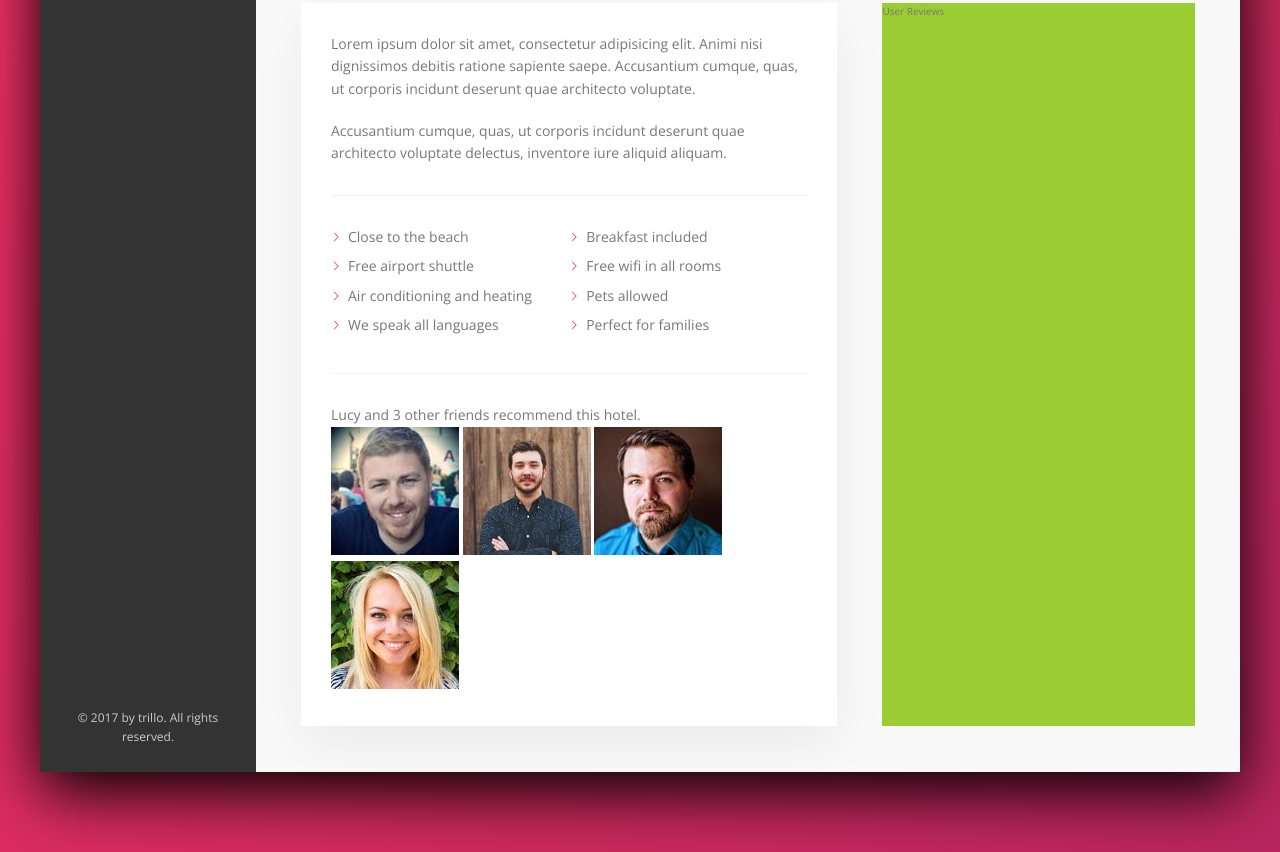
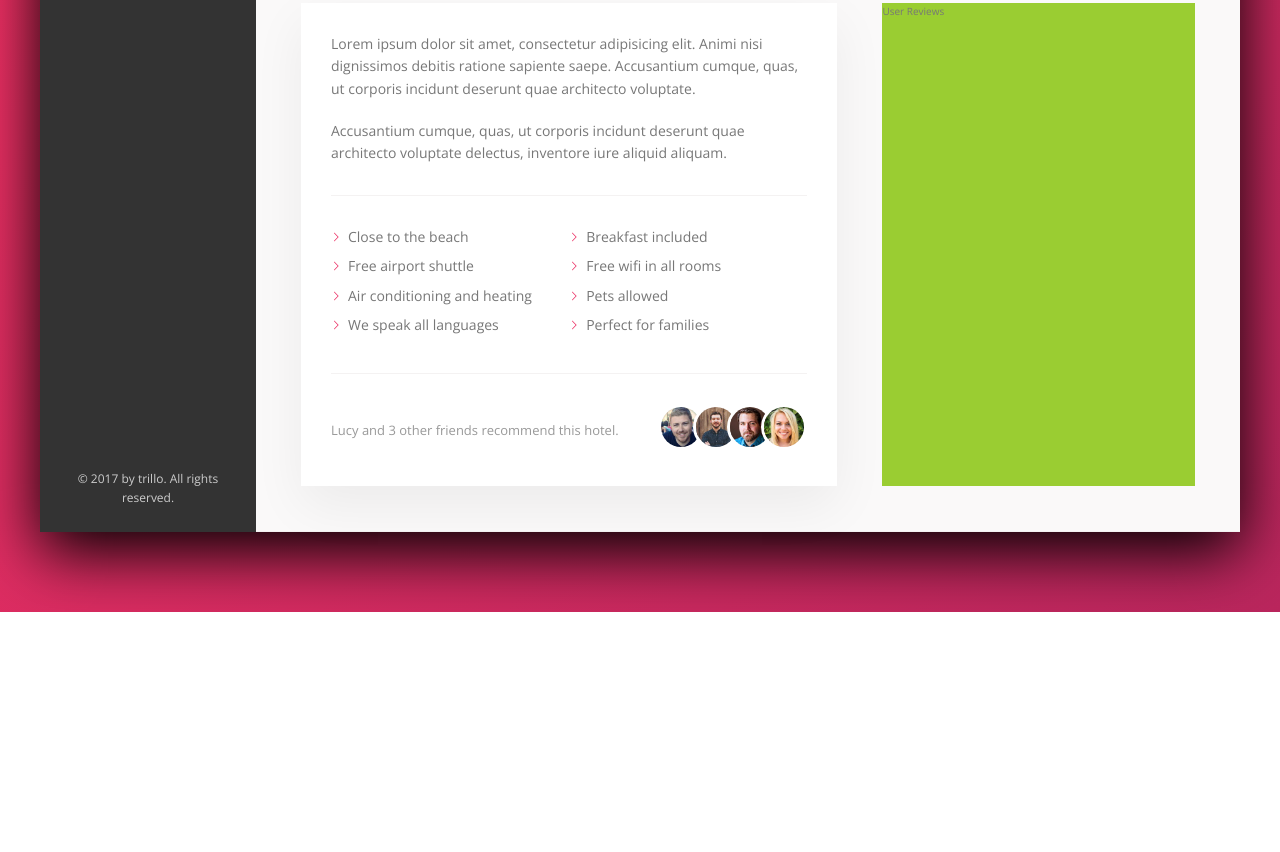
Before and after one commit to Ryoung27/Trillo, a website: page index.html in a window 1280 px wide. Shown: the part 626-1478 px from the top of the page. After the commit the page ends 1238 px from the top, so only its background shows below. Drawn offline with nearby package versions, Linux system fonts and the light colour scheme.

Commit message:
recommendation section

```diff
--- a/sass/_components.scss
+++ b/sass/_components.scss
@@ -360,6 +360,8 @@
         background-color: var(--color-primary);
         -webkit-mask-image: url(../img/chevron-thin-right.svg);
         -webkit-mask-size:cover;
+        mask-image: url(../img/chevron-thin-right.svg);
+        mask-size:cover;
     }
 }
 
@@ -368,3 +370,30 @@
 
 /////////////////////////////////////////////
 // RECOMMEND
+
+.recommend{
+    font-size: 1.3rem;
+    color: var(--color-grey-dark-3);
+
+    display: flex;
+    align-items: center;
+
+
+    &__count{
+        margin-right: auto;
+    }
+
+    &__photo{
+        box-sizing: content-box;
+
+        height: 4rem;
+        width: 4rem;
+        border-radius: 50%;
+        border: 3px solid #fff;
+
+        &:not(:last-child){
+            margin-right: -1.5rem;
+        }
+    }
+
+}
```
Also changed, not shown: css/style.css.
